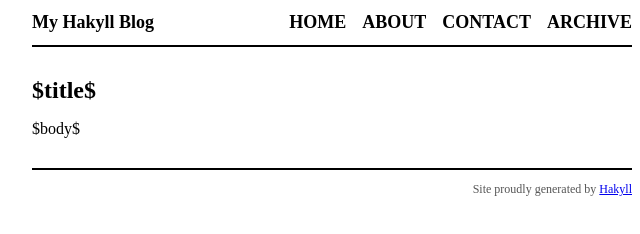
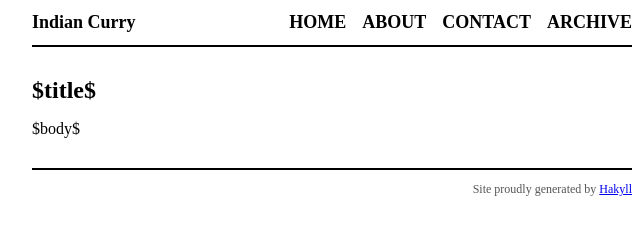
Before and after one commit to indian-curry/indian-curry.github.io, a plain HTML site: page templates/default.html in a window 1280 px wide. Shown: the full height of the page, 308-948 px from the left. Drawn offline with Linux system fonts and the light colour scheme.

Commit message:
fix the names appropriately.

```diff
--- a/templates/default.html
+++ b/templates/default.html
@@ -4,13 +4,13 @@
 <html xmlns="http://www.w3.org/1999/xhtml" xml:lang="en" lang="en">
     <head>
         <meta http-equiv="Content-Type" content="text/html; charset=UTF-8" />
-        <title>My Hakyll Blog - $title$</title>
+        <title>Indian Curry - $title$</title>
         <link rel="stylesheet" type="text/css" href="/css/default.css" />
     </head>
     <body>
         <div id="header">
             <div id="logo">
-                <a href="/">My Hakyll Blog</a>
+                <a href="/">Indian Curry</a>
             </div>
             <div id="navigation">
                 <a href="/">Home</a>
```
